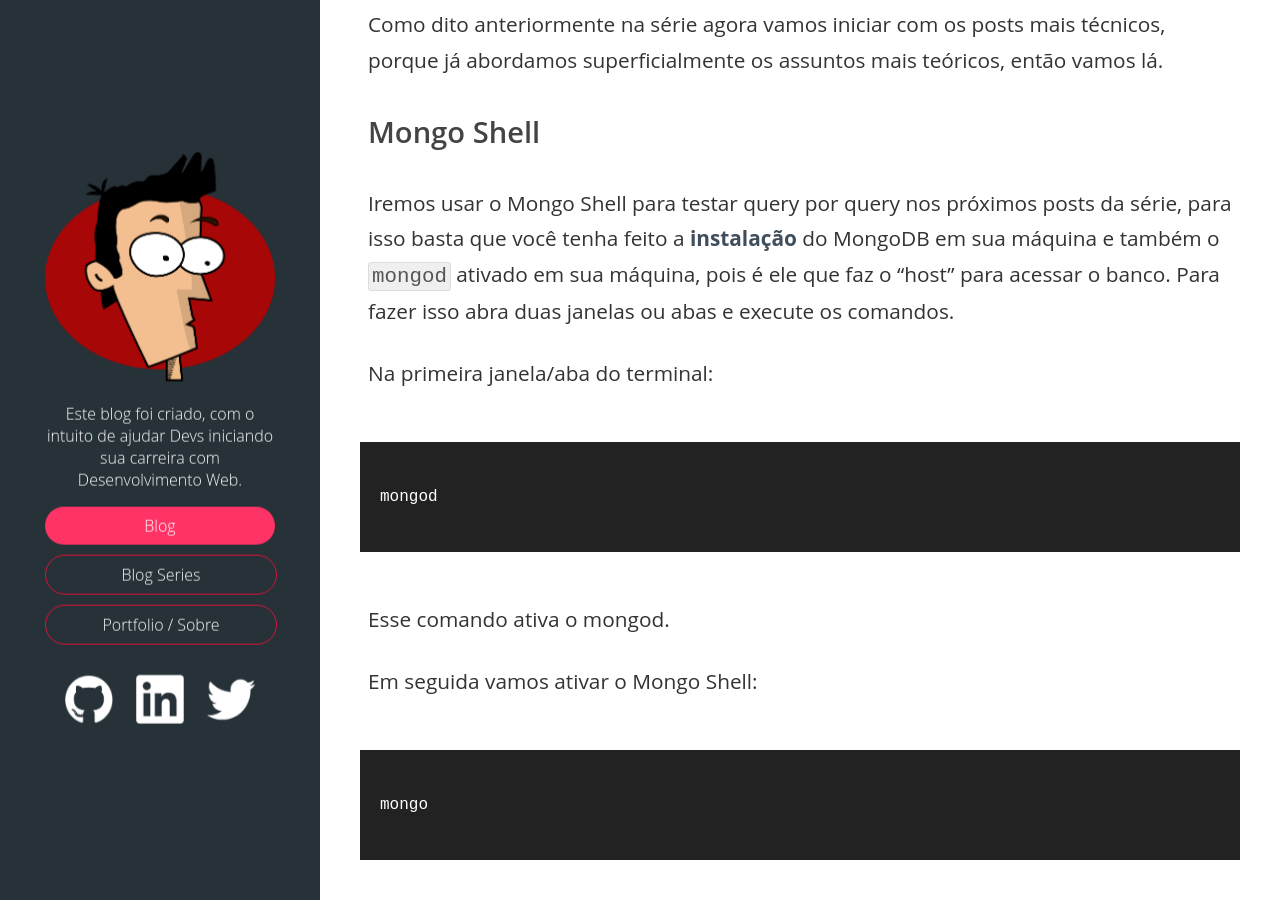
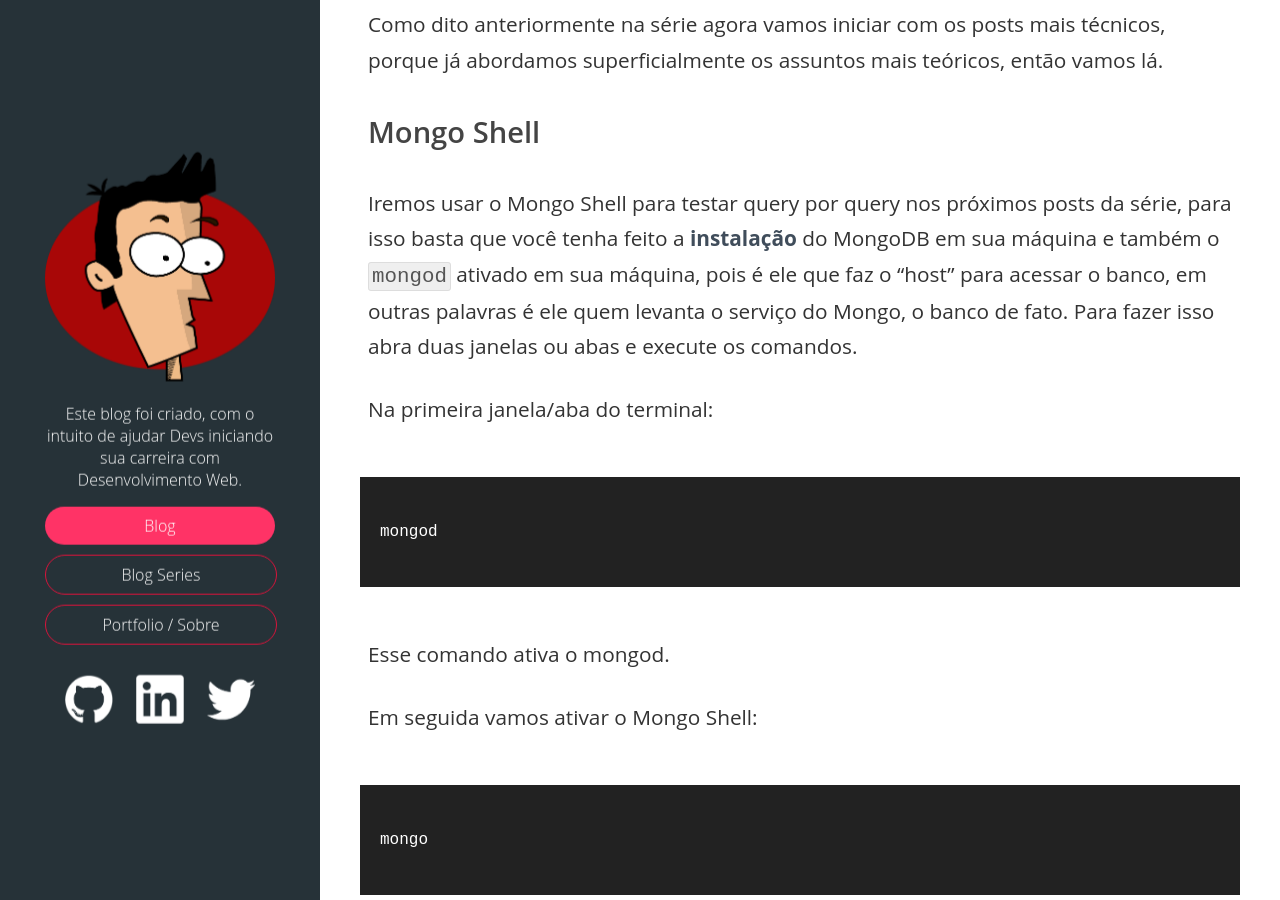
Before and after one commit to bmarques1995/lucasmaiaesilva.github.io, a Jekyll site: the page built from _posts/2015-11-23-usando-o-mongo-shell.md, in a window 1280 px wide and 900 px high, scrolled down 323 px. Built offline with Jekyll 4.4.1, drawn with Linux system fonts in a browser that asks for light colours; comment, search, counter and statistics services are not loaded.

Commit message:
fix write issue

```diff
--- a/_posts/2015-11-23-usando-o-mongo-shell.md
+++ b/_posts/2015-11-23-usando-o-mongo-shell.md
@@ -19,7 +19,7 @@ Como dito anteriormente na série agora vamos iniciar com os posts mais técnico
 
 ## Mongo Shell
 
-Iremos usar o Mongo Shell para testar query por query nos próximos posts da série, para isso basta que você tenha feito a [instalação](https://docs.mongodb.org/manual/installation/) do MongoDB em sua máquina e também o `mongod` ativado em sua máquina, pois é ele que faz o "host" para acessar o banco. Para fazer isso abra duas janelas ou abas e execute os comandos.
+Iremos usar o Mongo Shell para testar query por query nos próximos posts da série, para isso basta que você tenha feito a [instalação](https://docs.mongodb.org/manual/installation/) do MongoDB em sua máquina e também o `mongod` ativado em sua máquina, pois é ele que faz o "host" para acessar o banco, em outras palavras é ele quem levanta o serviço do Mongo, o banco de fato. Para fazer isso abra duas janelas ou abas e execute os comandos.
 
 Na primeira janela/aba do terminal:
 
```
